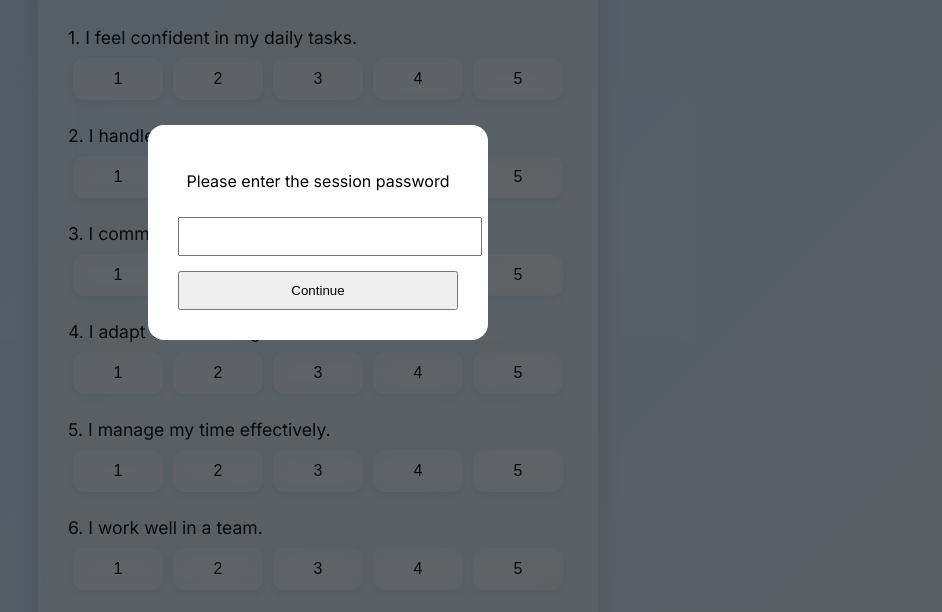
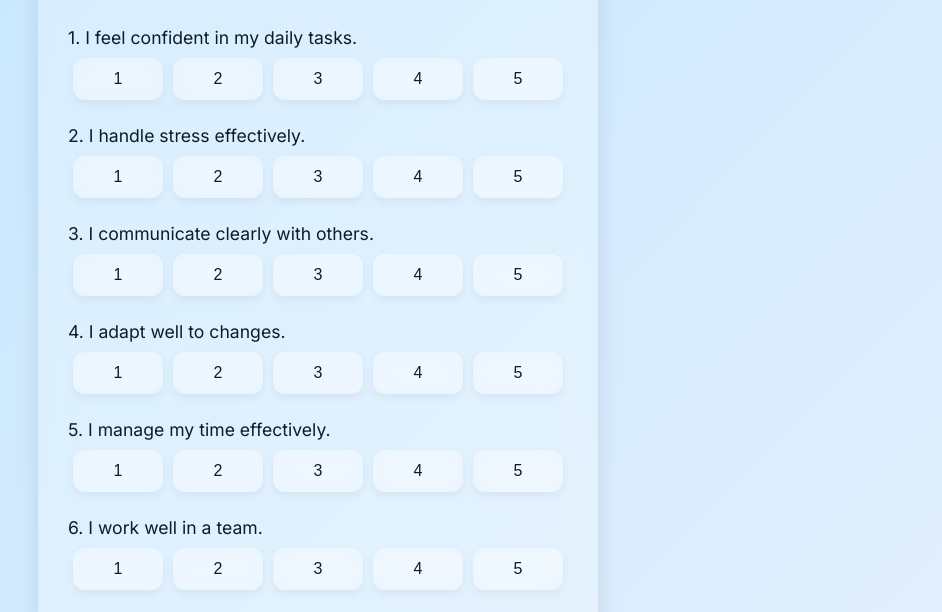
Before and after one commit to npj8px7zjc/1sxdcfgvhbhyhu, a plain HTML site: page index.html in a window 1280 px wide. Shown: the part 168-780 px from the top of the page, without its empty margins (322-1264 px from the left). Drawn offline with Linux system fonts and the light colour scheme.

Commit message:
Update index.html

```diff
--- a/index.html
+++ b/index.html
@@ -185,42 +185,6 @@ body {
 </head>
 <body>
 
-<div id="passwordGate" style="
-  position: fixed;
-  inset: 0;
-  background: rgba(0,0,0,0.6);
-  display: flex;
-  justify-content: center;
-  align-items: center;
-  z-index: 9999;
-">
-  <div style="
-    background: white;
-    padding: 30px;
-    border-radius: 16px;
-    text-align: center;
-    width: 280px;
-    font-family: Inter, sans-serif;
-  ">
-    <p>Please enter the session password</p>
-    <input
-      type="password"
-      id="passwordInput"
-      style="width:100%; padding:10px; margin-top:10px;"
-    >
-    <button
-      id="passwordBtn"
-      style="margin-top:15px; width:100%; padding:10px;"
-    >
-      Continue
-    </button>
-    <div id="passwordError" style="color:red; display:none; margin-top:10px;">
-      Incorrect password
-    </div>
-  </div>
-</div>
-
-
 <div class="container">
 
   <!-- Header Section -->
@@ -383,32 +347,6 @@ closeModal.addEventListener('click', () => {
 modal.addEventListener('click', (e) => {
   if(e.target === modal) modal.style.display = 'none';
 });
-
-
-/* ===== Session Password Gate ===== */
-
-const PASSWORD_CSV =
-  "https://docs.google.com/spreadsheets/d/e/2PACX-1vSe19k1OUGXvHIZccG0gFO7Y7QUCOlZ7KeZ3mbN6FEyXAI_deFDtYPTWm_PlTXY-beuloZ0fW010_jd/pub?gid=0&single=true&output=csv";
-
-async function fetchPassword() {
-  const res = await fetch(PASSWORD_CSV, { cache: "no-store" });
-  return (await res.text()).trim();
-}
-
-document.getElementById("passwordBtn").addEventListener("click", async () => {
-  const entered = document.getElementById("passwordInput").value.trim();
-  const actual = await fetchPassword();
-
-  if (entered && entered === actual) {
-    document.getElementById("passwordGate").style.display = "none";
-  } else {
-    document.getElementById("passwordError").style.display = "block";
-  }
-});
-
-
-
-
 </script>
 
 </body>
```
